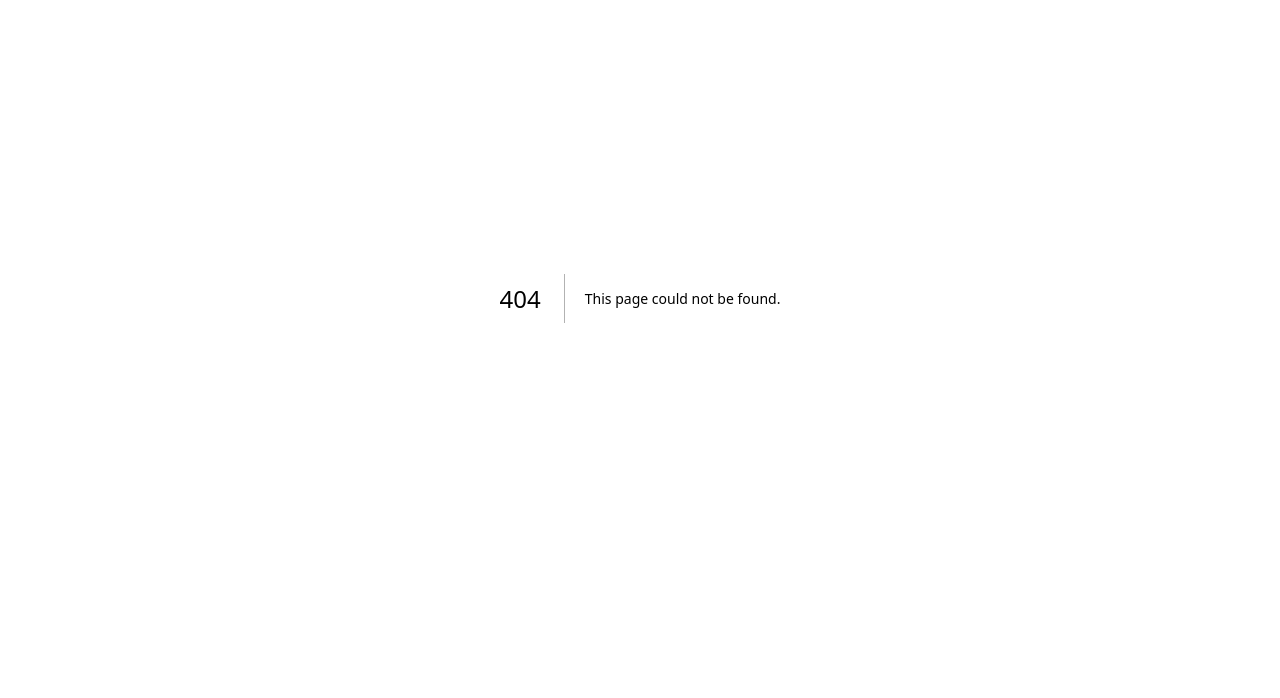
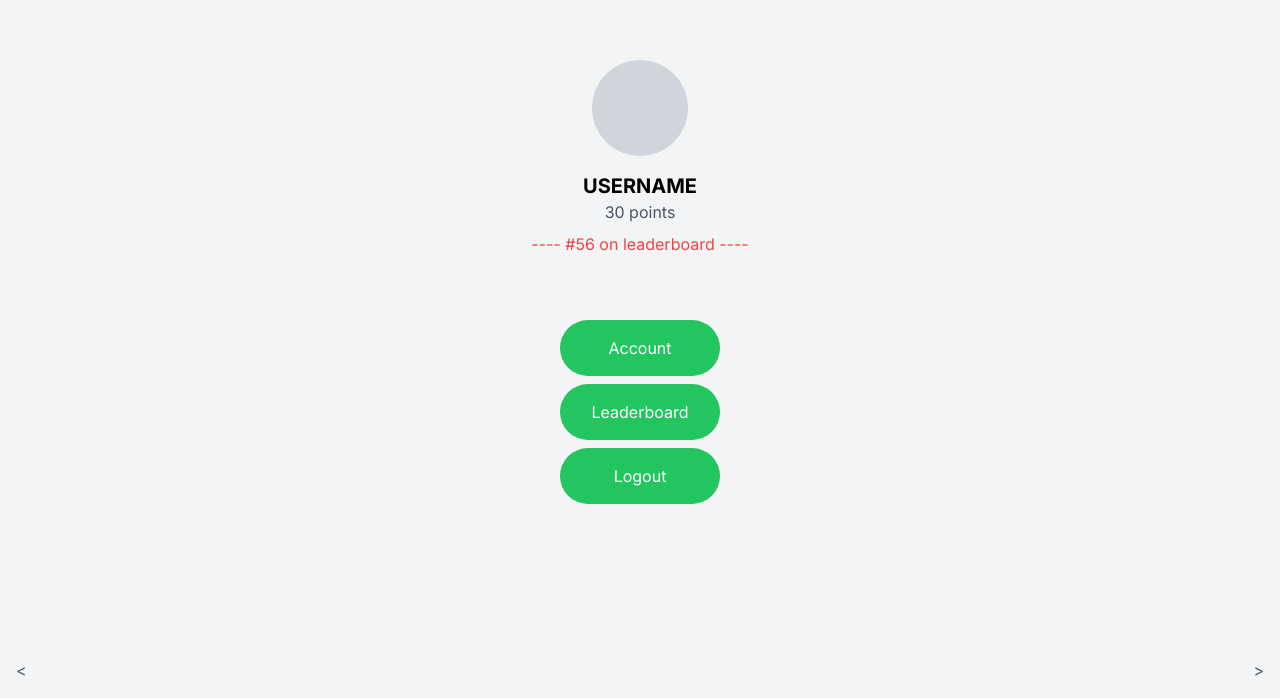
Before and after one commit to landerson02/BuckyWorld, a Next.js app in the folder frontend/: page /userpage in a window 1280 px wide. Before the commit this address had no page. Shown: the part 102-800 px from the top of the page. Built offline with nearby package versions, Linux system fonts and the light colour scheme.

Commit message:
rough user page design, functionality lacking

```diff
--- /dev/null
+++ b/frontend/app/userpage/page.tsx
@@ -0,0 +1,44 @@
+'use client';
+
+import React, { useState } from 'react';
+
+export default function UserPage() {
+    // Dummy data import can be converted to dynamic import if necessary
+    let data = require('../../data/dummy_data.json');
+
+    // Hardcoded for now, will change
+    const [name, setName] = useState('USERNAME');
+    const [points, setPoints] = useState(30);
+    const [position, setPosition] = useState(56);
+
+    return (
+        <div className="flex flex-col items-center justify-center h-screen bg-gray-100 p-4">
+
+            {/* Profile picture does not currently have a way to upload the picture*/}
+            <div className="w-24 h-24 bg-gray-300 rounded-full"></div>
+
+            {/* username and points */}
+            <h1 className="text-xl font-bold mt-4 text-black">{name}</h1>
+            <p className="text-gray-600">{points} points</p>
+            <p className="text-red-500 mt-2">---- #{position} on leaderboard ----</p>
+
+            {/* Buttons do not currently do anything when pressed*/}
+            {/*py makes the buttons more vertical, mt is for top margin*/}
+            <button className="bg-green-500 text-white w-40 py-4 rounded-full mt-16">
+                Account
+            </button>
+            <button className="bg-green-500 text-white w-40 py-4 rounded-full mt-2">
+                Leaderboard
+            </button>
+            <button className="bg-green-500 text-white w-40 py-4 rounded-full mt-2 mb-8">
+                Logout
+            </button>
+
+            {/* Arrows do not currently do anything, we need to modify*/}
+            <div className="flex justify-between absolute bottom-4 left-0 right-0 px-4">
+                <span className="text-gray-600">{"<"}</span>
+                <span className="text-gray-600">{">"}</span>
+            </div>
+        </div>
+    );
+}
```
Also changed, not shown: frontend/src/components/UserPage.tsx (deleted, +0 -24 lines).
